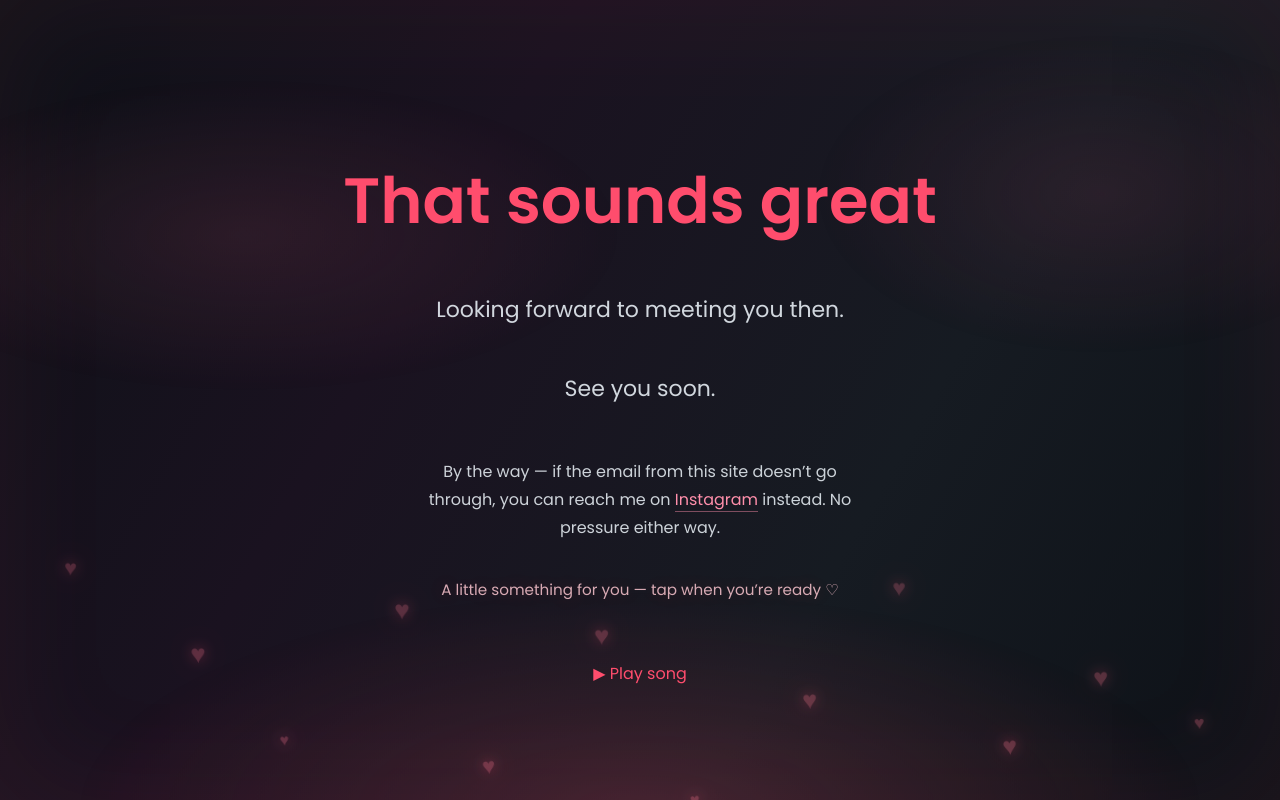
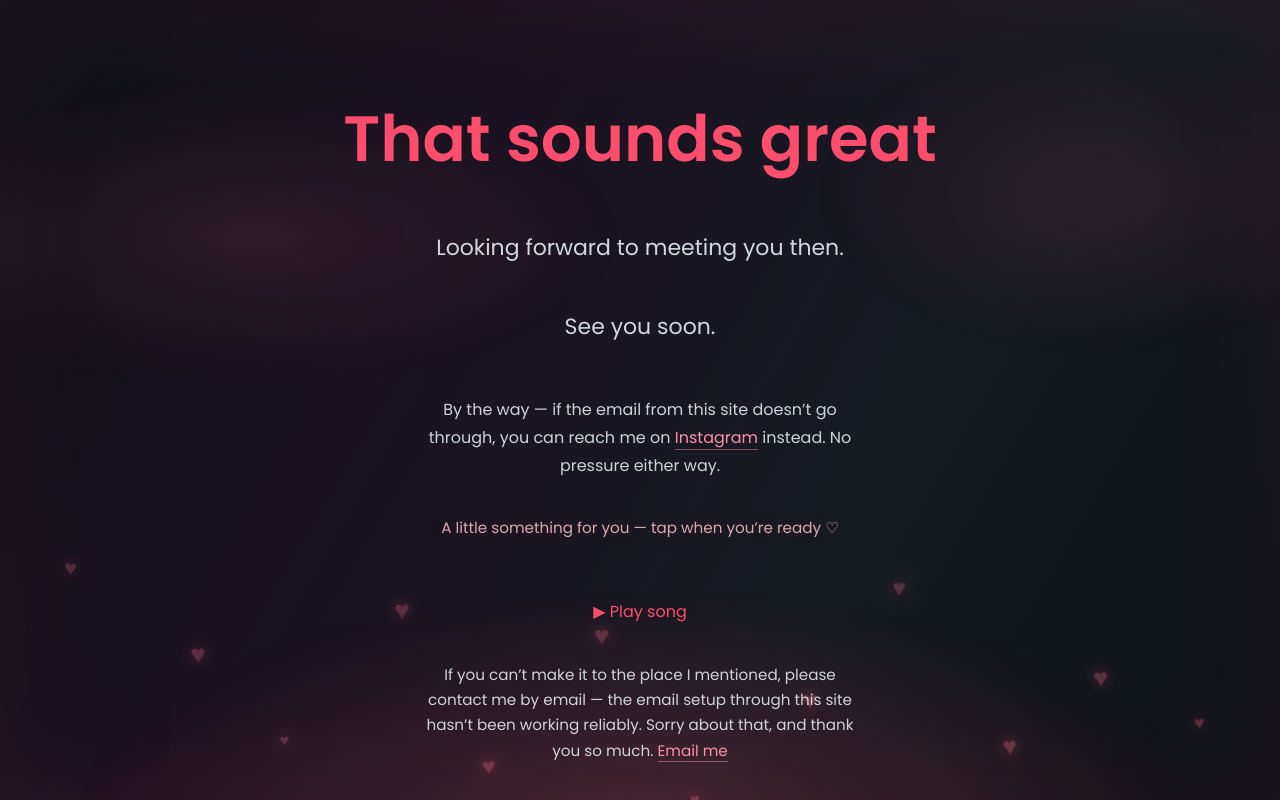
Before and after one commit to Souvik287/romantic-site, a Django app: page /see-you-soon/ in a window 1280 px wide. Run offline with Django 5.2, Linux system fonts and the light colour scheme.

```diff
--- a/templates/includes/ending_romantic.html
+++ b/templates/includes/ending_romantic.html
@@ -19,6 +19,11 @@
     </audio>
 
 </div>
+
+<p class="ending-email-note">
+    If you can’t make it to the place I mentioned, please contact me by email — the email setup through this site hasn’t been working reliably. Sorry about that, and thank you so much.
+    <a href="mailto:smboss126@gmail.com">Email me</a>
+</p>
 
 <script>
 
--- a/templates/see_you_soon.html
+++ b/templates/see_you_soon.html
@@ -179,6 +179,48 @@ body.landing-page .hero-text {
     cursor: pointer;
 
     font: inherit;
+
+}
+
+.ending-email-note {
+
+    position: relative;
+
+    z-index: 2;
+
+    max-width: 28rem;
+
+    margin: 1.5rem auto 0;
+
+    font-size: 0.95rem;
+
+    line-height: 1.65;
+
+    color: rgba(230, 237, 243, 0.88);
+
+    text-align: center;
+
+}
+
+.ending-email-note a {
+
+    color: #ff8fab;
+
+    font-weight: 500;
+
+    text-decoration: none;
+
+    border-bottom: 1px solid rgba(255, 143, 171, 0.45);
+
+    transition: color 0.2s ease, border-color 0.2s ease;
+
+}
+
+.ending-email-note a:hover {
+
+    color: #ffb8c8;
+
+    border-bottom-color: rgba(255, 184, 200, 0.85);
 
 }
 
```
